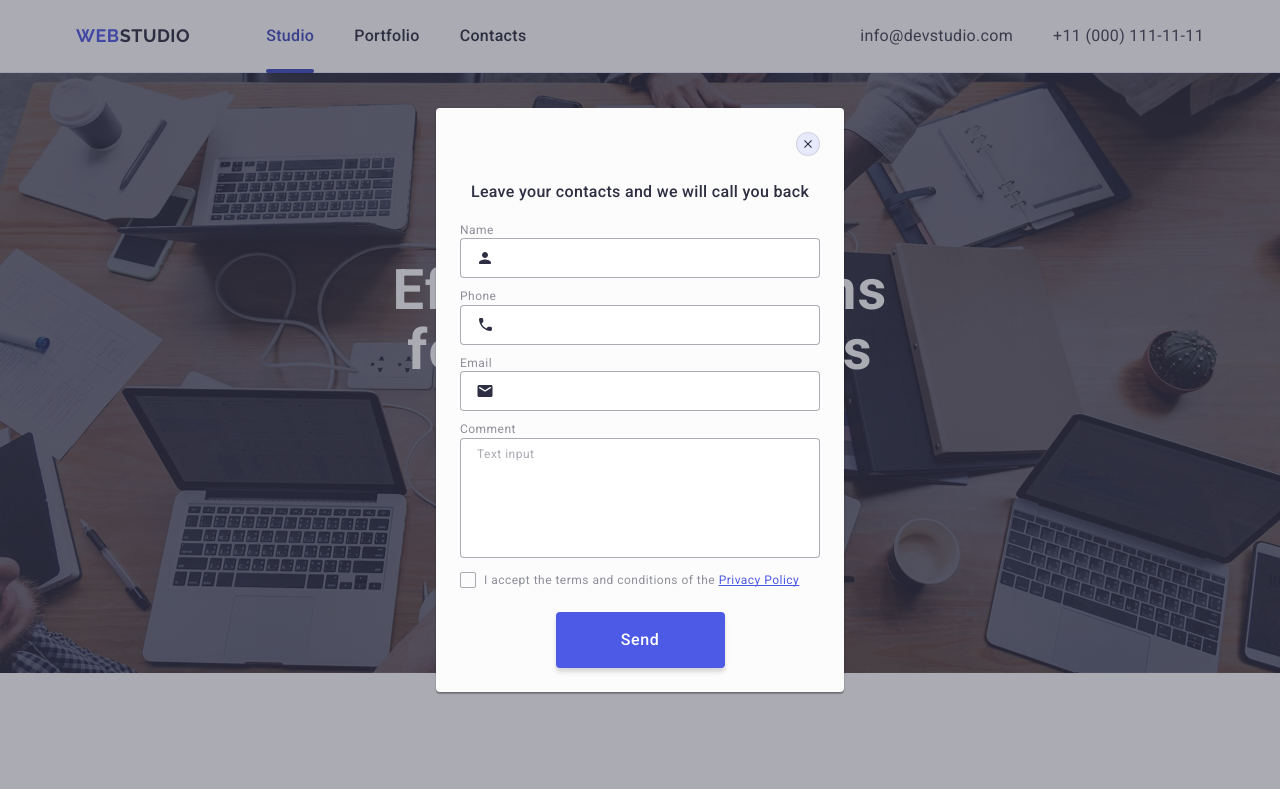
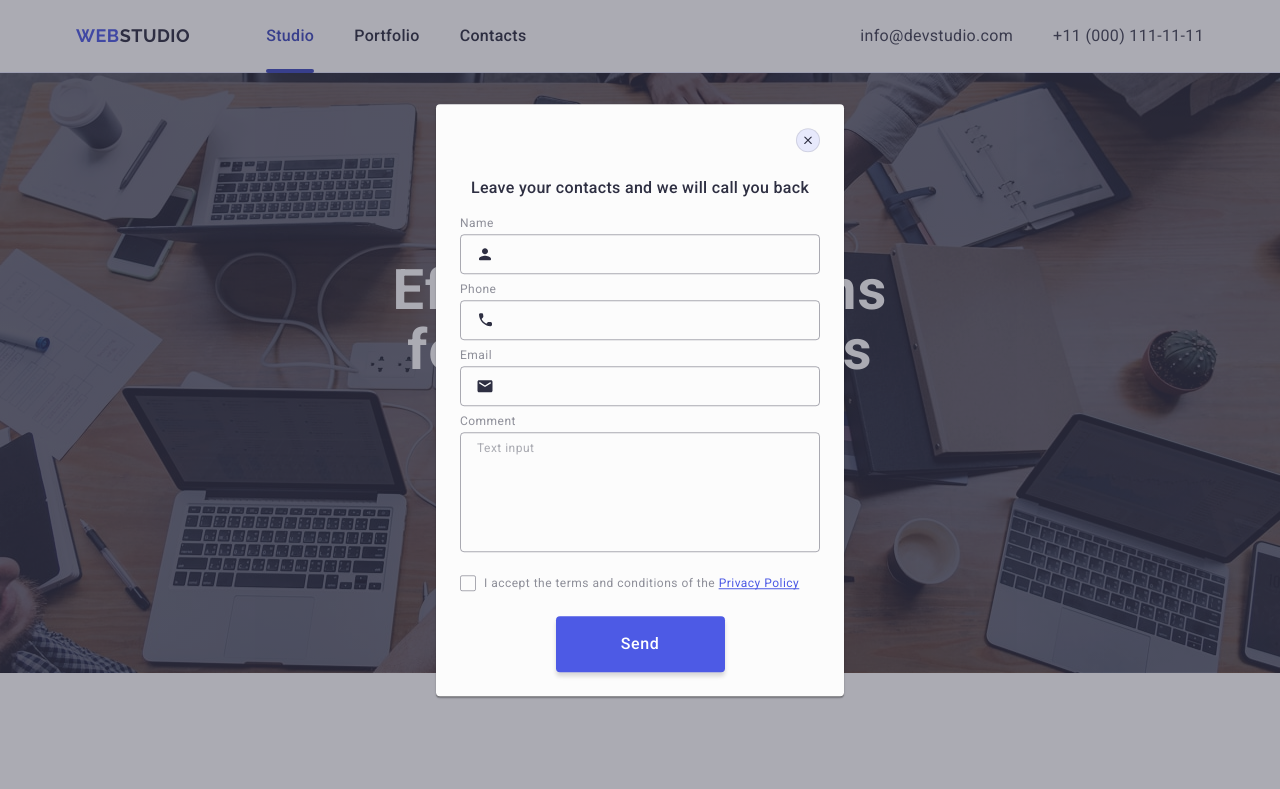
Before and after one commit to Julia-Shefner/goit-markup-hw-05, a plain HTML site: page index.html in a window 1280 px wide. Shown: the top 789 px of the page. Drawn offline with nearby package versions, Linux system fonts and the light colour scheme.

Commit message:
corrected mistakes in html and css

```diff
--- a/css/style.css
+++ b/css/style.css
@@ -82,6 +82,9 @@ form {
   padding: 8px 24px;
   min-width: 165px;
   height: 40px;
+  display: flex;
+  justify-content: center;
+  align-items: center;
 }
 
 .footer-bnt-content {
@@ -535,6 +538,7 @@ form {
 
 .footer-subscribe-btn-icon {
   fill: #fff;
+  margin-left: 16px;
 }
 
 .footer-form {
@@ -547,7 +551,7 @@ form {
   border-radius: 4px;
   width: 264px;
   height: 40px;
-  background-color: #2e2f42;
+  background-color: transparent;
   padding: 8px 16px;
   color: #fff;
   font-weight: 400;
@@ -555,6 +559,7 @@ form {
   line-height: 2;
   letter-spacing: 0.04em;
   outline: transparent;
+  box-shadow: 0px 4px 4px rgba(0, 0, 0, 0.15);
   transition: border-color 250ms cubic-bezier(0.4, 0, 0.2, 1);
 }
 
@@ -624,7 +629,7 @@ form {
   top: 24px;
   right: 24px;
   position: absolute;
-  border-radius: 100%;
+  border-radius: 50%;
   border: 1px solid rgba(0, 0, 0, 0.1);
   background-color: #e7e9fc;
   width: 24px;
@@ -633,16 +638,23 @@ form {
   justify-content: center;
   align-items: center;
   cursor: pointer;
+  padding: 0;
   transition: background-color 250ms cubic-bezier(0.4, 0, 0.2, 1),
     border 250ms cubic-bezier(0.4, 0, 0.2, 1);
 }
 
-.modal-btn-cross:hover {
+.modal-btn-cross-icon {
+  transition: fill 250ms cubic-bezier(0.4, 0, 0.2, 1);
+}
+
+.modal-btn-cross:hover,
+.modal-btn-cross:focus {
   background-color: #404bbf;
   border: none;
 }
 
-.modal-btn-cross:hover .modal-btn-cross-icon {
+.modal-btn-cross:hover .modal-btn-cross-icon,
+.modal-btn-cross:focus .modal-btn-cross-icon {
   fill: #fff;
 }
 
@@ -660,8 +672,9 @@ form {
 .modal-label {
   font-weight: 400;
   font-size: 12px;
-  line-height: 1.16667;
+  line-height: 1.17;
   letter-spacing: 0.04em;
+  display: block;
   color: #8e8f99;
   margin-bottom: 4px;
   font-family: "Roboto" sans-serif;
@@ -671,13 +684,14 @@ form {
   width: 100%;
   border: 1px solid rgba(46, 47, 66, 0.4);
   border-radius: 4px;
-  background-color: #fff;
+  background-color: transparent;
   font-family: "Roboto" sans-serif;
   color: #2e2f42;
   font-weight: 400;
   font-size: 12px;
   line-height: 1.17;
   letter-spacing: 0.04em;
+  transition: border-color 250ms cubic-bezier(0.4, 0, 0.2, 1);
 }
 
 .modal-input {
@@ -692,6 +706,7 @@ form {
   left: 16px;
   top: 50%;
   transform: translateY(-50%);
+  transition: fill 250ms cubic-bezier(0.4, 0, 0.2, 1);
 }
 
 .modal-input-cover {
@@ -700,6 +715,10 @@ form {
 
 .modal-form-item {
   margin-bottom: 8px;
+}
+
+.modal-form-item-last {
+  margin-bottom: 16px;
 }
 
 .modal-input:focus,
@@ -724,6 +743,9 @@ form {
   height: 120px;
   padding: 8px 16px;
   outline: transparent;
+  color: rgba(46, 47, 66, 0.4);
+  background-color: transparent;
+  transition: border-color 250ms cubic-bezier(0.4, 0, 0.2, 1);
 }
 
 .check-text {
@@ -750,8 +772,10 @@ form {
   border-radius: 2px;
   border: 1px solid rgba(46, 47, 66, 0.4);
   margin-right: 8px;
-  margin-bottom: 24px;
   fill: transparent;
+  transition: background-color 250ms cubic-bezier(0.4, 0, 0.2, 1),
+    border 250ms cubic-bezier(0.4, 0, 0.2, 1),
+    fill 250ms cubic-bezier(0.4, 0, 0.2, 1);
 }
 
 .check-input:checked + .check-text .check-custom {
@@ -759,3 +783,7 @@ form {
   border: none;
   fill: #f4f4fd;
 }
+
+.modal-check {
+  margin-bottom: 24px;
+}
--- a/index.html
+++ b/index.html
@@ -63,7 +63,7 @@
       <section class="hero">
         <div class="container">
           <h1 class="hero-title">Effective Solutions for Your Business</h1>
-          <button type="button" class=" btn hero-button">Order Service</button>
+          <button type="button" class="btn hero-button">Order Service</button>
         </div>
       </section>
 
@@ -441,6 +441,7 @@
             digital marketing & growth solutions.
           </p>
         </div>
+      </div>
       <div class="footer-social">
         <p class="footer-social-text">Social media</p>
         <ul class="footer-social-list">
@@ -477,14 +478,18 @@
       <div class="footer-social-subscribe">
         <p class="footer-social-text">Subscribe</p>
         <form class="footer-form">
-          <label aria-label="footer email"><input class="footer-input-field" type="email" name="user_email" placeholder="E-mail" /></label>
+          <label class="footer-label" aria-label="footer email"
+            ><input
+              class="footer-input-field"
+              type="email"
+              name="user-email"
+              placeholder="E-mail"
+          /></label>
           <button class="btn footer-btn" type="submit">
-            <div class="footer-bnt-content">
             <span class="footer-span">Subscribe</span>
             <svg class="footer-subscribe-btn-icon" width="24" height="24">
               <use href="./images/icons.svg#icon-send"></use>
             </svg>
-            </div>
           </button>
         </form>
       </div>
@@ -503,7 +508,12 @@
           <div class="modal-form-item">
             <label class="modal-label" for="user-name">Name</label>
             <div class="modal-input-cover">
-                <input class="modal-input modal-input-item" type="text" name="user-name" id="user-name">
+              <input
+                class="modal-input modal-input-item"
+                type="text"
+                name="user-name"
+                id="user-name"
+              />
               <svg class="modal-input-icon" width="18" height="24">
                 <use href="./images/icons.svg#icon-person"></use>
               </svg>
@@ -512,7 +522,12 @@
           <div class="modal-form-item">
             <label class="modal-label" for="user-phone">Phone</label>
             <div class="modal-input-cover">
-              <input class="modal-input modal-input-item" type="tel" name="user-phone" id="user-phone">
+              <input
+                class="modal-input modal-input-item"
+                type="tel"
+                name="user-phone"
+                id="user-phone"
+              />
               <svg class="modal-input-icon" width="18" height="24">
                 <use href="./images/icons.svg#icon-phone"></use>
               </svg>
@@ -521,24 +536,42 @@
           <div class="modal-form-item">
             <label class="modal-label" for="user-email">Email</label>
             <div class="modal-input-cover">
-              <input class="modal-input modal-input-item" type="email" name="user-email" id="user-email">
+              <input
+                class="modal-input modal-input-item"
+                type="email"
+                name="user-email"
+                id="user-email"
+              />
               <svg class="modal-input-icon" width="18" height="24">
                 <use href="./images/icons.svg#icon-envelope"></use>
               </svg>
             </div>
           </div>
-          <div class="modal-form-item">
+          <div class="modal-form-item-last">
             <label class="modal-label" for="user-comment">Comment</label>
-            <textarea class="modal-textarea modal-input-item" name="user-comment" id="user-comment" placeholder="Text input"></textarea>
+            <textarea
+              class="modal-textarea modal-input-item"
+              name="user-comment"
+              id="user-comment"
+              placeholder="Text input"
+            ></textarea>
           </div>
           <div class="modal-check">
-            <input class="check-input visually-hidden" value="accept" type="checkbox" name="policy" id="policy">
-            <label for="policy" class="check-text">
+            <input
+              class="check-input visually-hidden"
+              value="true"
+              type="checkbox"
+              name="user-privacy"
+              id="user-privacy"
+            />
+            <label for="user-privacy" class="check-text">
               <span class="check-custom">
                 <svg class="check-icon" width="10" height="8">
                   <use href="./images/icons.svg#icon-check"></use>
-              </svg>
-            </span>I accept the terms and conditions of the <a href="" class="modal-link">Privacy Policy</a></label>
+                </svg> </span
+              >I accept the terms and conditions of the
+              <a href="" class="modal-link">Privacy Policy</a></label
+            >
           </div>
           <button class="btn modal-btn" type="submit">Send</button>
         </form>
```
Lines whose indentation alone changed are shown as unchanged.
